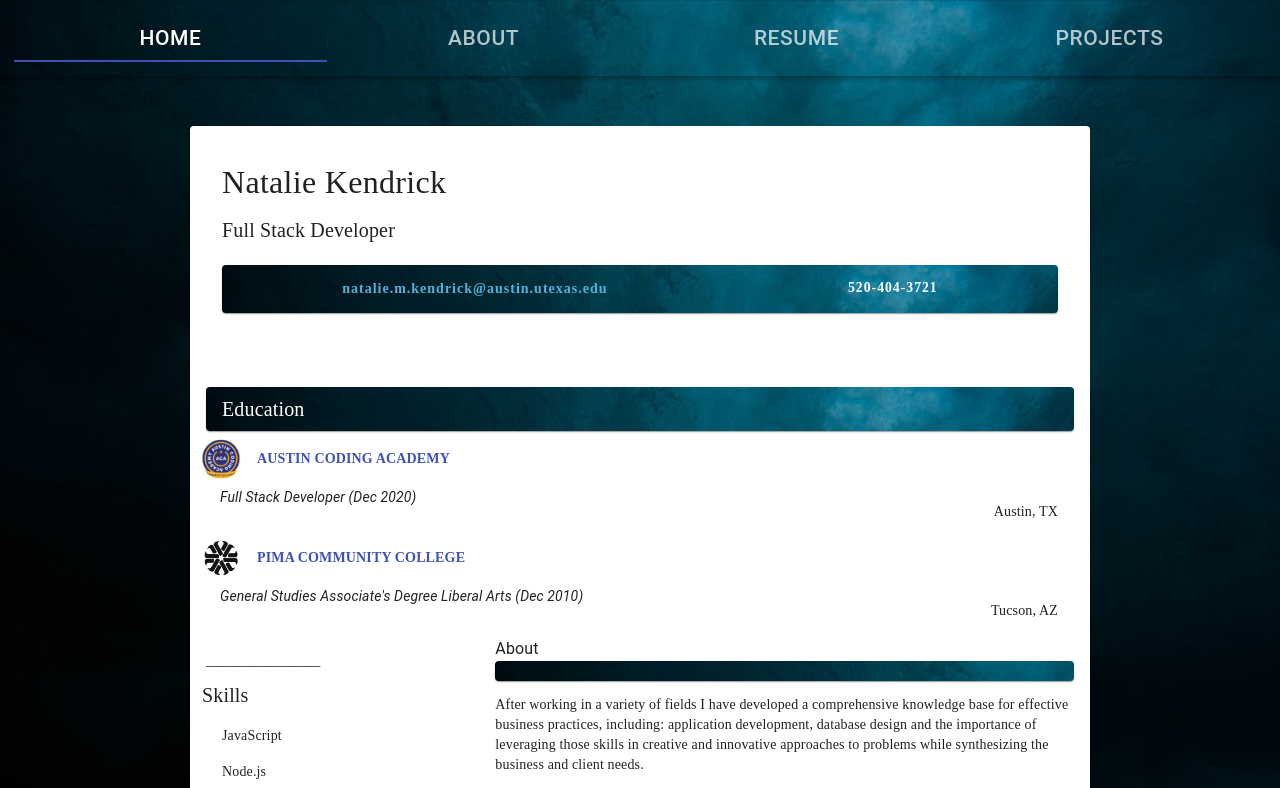
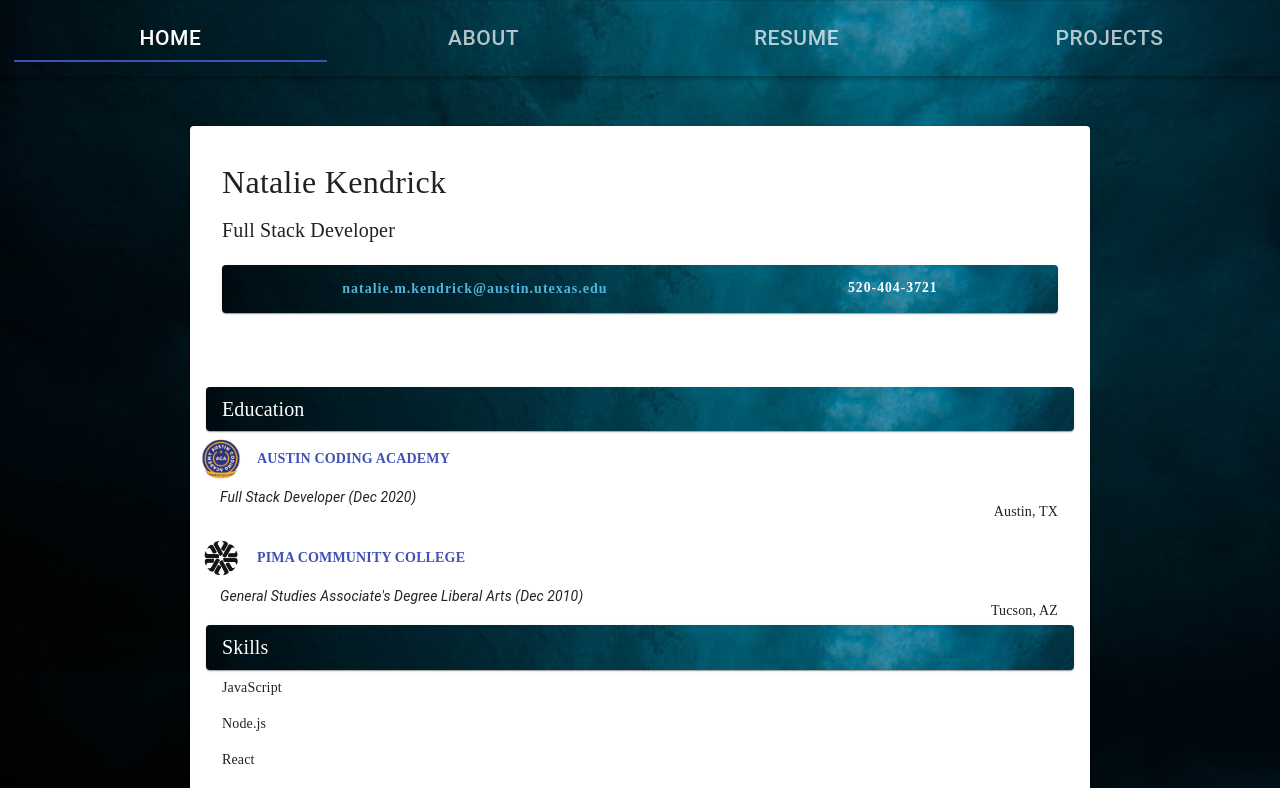
Before and after one commit to listenToRipley/nataliekendrick, a React (Create React App) app: page /resume in a window 1280 px wide. Shown: the top 788 px of the page. Built offline with nearby package versions, Linux system fonts and the light colour scheme.

Commit message:
list import good, okay for now

```diff
--- a/src/Components/Resume.js
+++ b/src/Components/Resume.js
@@ -142,7 +142,7 @@ const Resume = () => {
       <Paper className={classes.paper}>
       <ResumeHead/>
       <ResumeEdu/>
-
+      <ResumeSkills/>
         <Grid
         container
         direction="row"
--- a/src/Components/ResumeSkills.js
+++ b/src/Components/ResumeSkills.js
@@ -50,6 +50,7 @@ const ResumeSkills = () => {
     "Workflow Creation",
     ]
 
+    //better option than list?
   return(
     <List className={classes.skillLIst}>
       <Paper className={classes.separates}>
```
